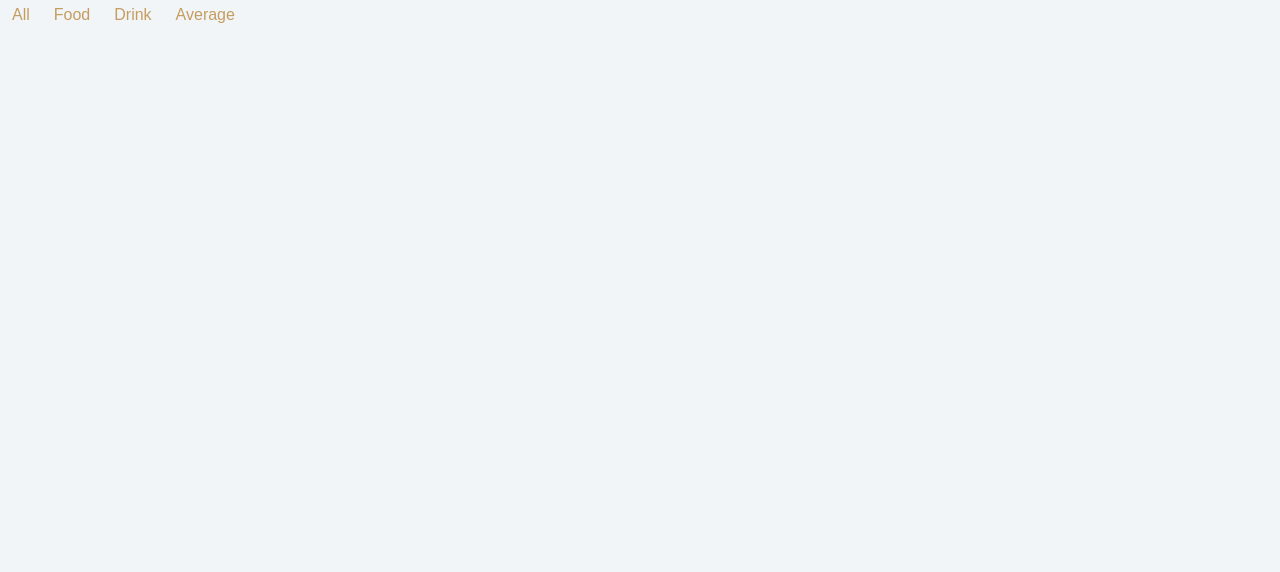
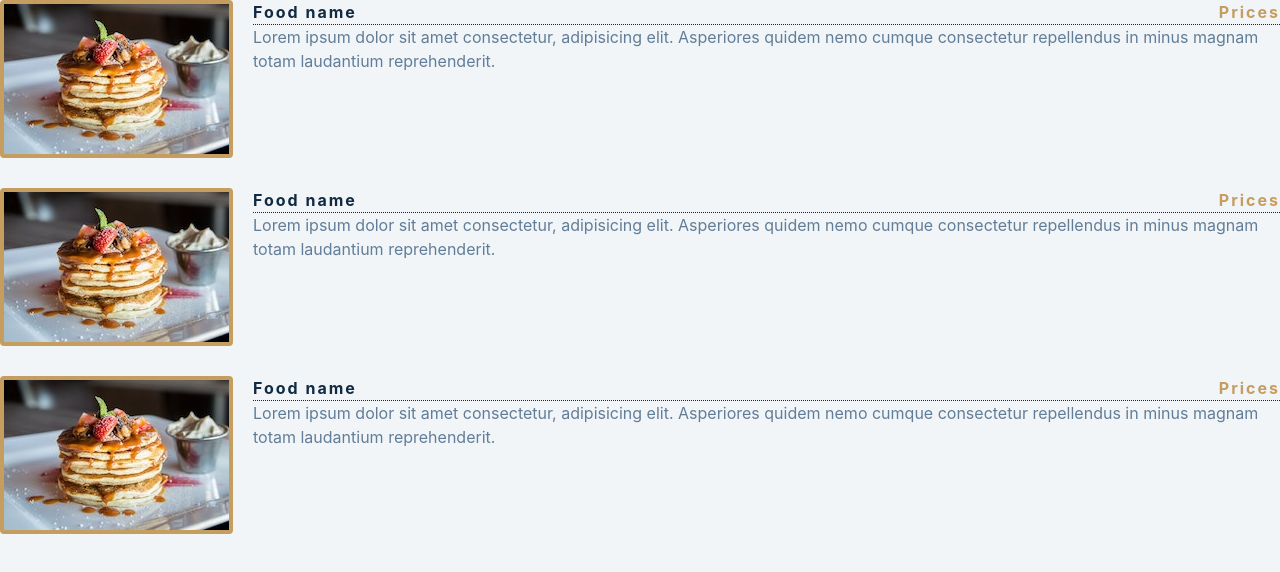
Before and after one commit to DoanhTran03/react-projects, a React (Vite) app: page / in a window 1280 px wide. Shown: the top 572 px of the page. Built offline with nearby package versions, Linux system fonts and the light colour scheme.

Commit message:
Build MenuGrid component

```diff
--- a/src/App.tsx
+++ b/src/App.tsx
@@ -1,13 +1,14 @@
 import { useState } from "react"
 import FoodItem from "./components/FoodItem"
 import CategoryTab from "./components/CategoryTab"
+import MenuGrid from "./components/MenuGrid"
 
 function App() {
   const [count, setCount] = useState(0)
 
   return (
     <>
-    <CategoryTab></CategoryTab>
+    <MenuGrid></MenuGrid>
     </>
   )
 }
--- /dev/null
+++ b/src/components/MenuGrid.tsx
@@ -0,0 +1,14 @@
+import React from 'react'
+import FoodItem from './FoodItem'
+
+const MenuGrid = () => {
+  return (
+    <div className='menuGrid'>
+        <FoodItem></FoodItem>
+        <FoodItem></FoodItem>
+        <FoodItem></FoodItem>
+    </div>
+  )
+}
+
+export default MenuGrid
--- a/src/index.css
+++ b/src/index.css
@@ -69,3 +69,8 @@ h4 {
   background-color: var(--primary-color);
   color: #fff;
 }
+/*MenuGrid*/
+.menuGrid {
+  display: grid;
+  gap: 3rem 2rem;
+}
```
